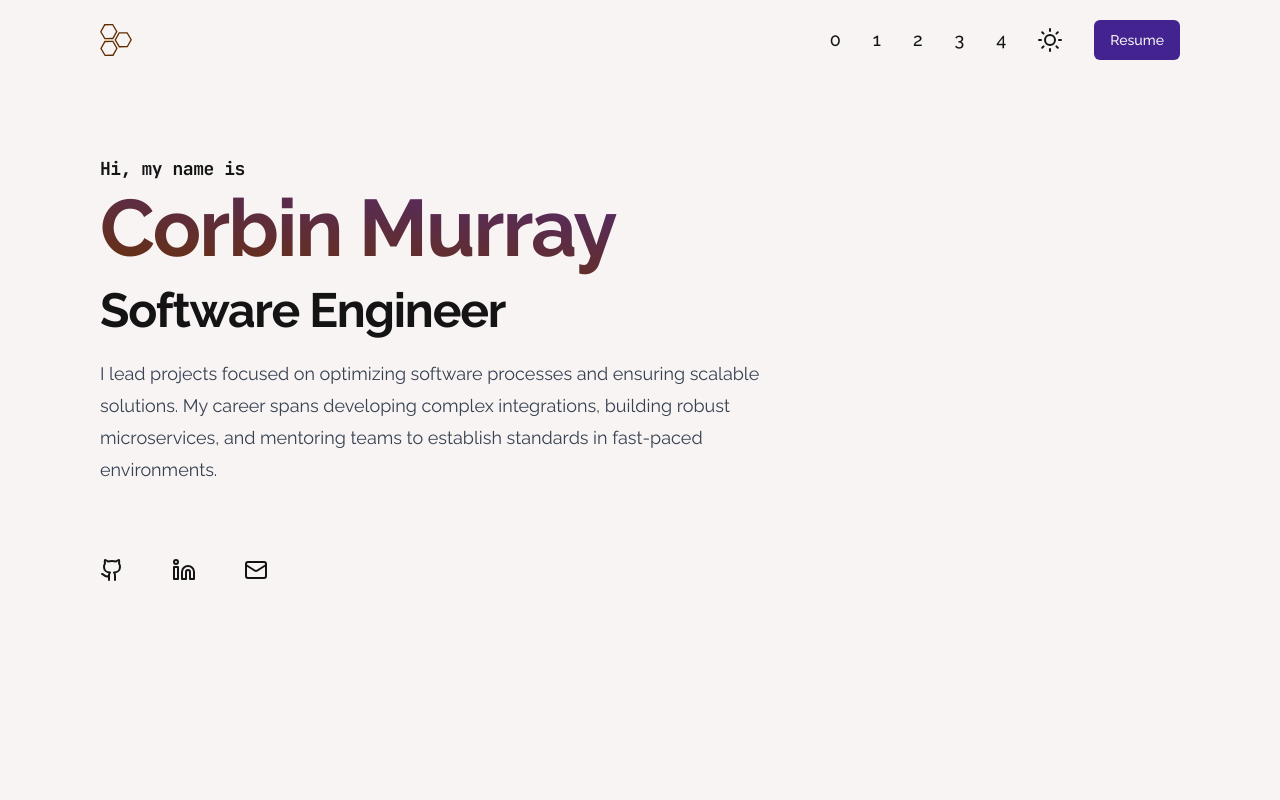
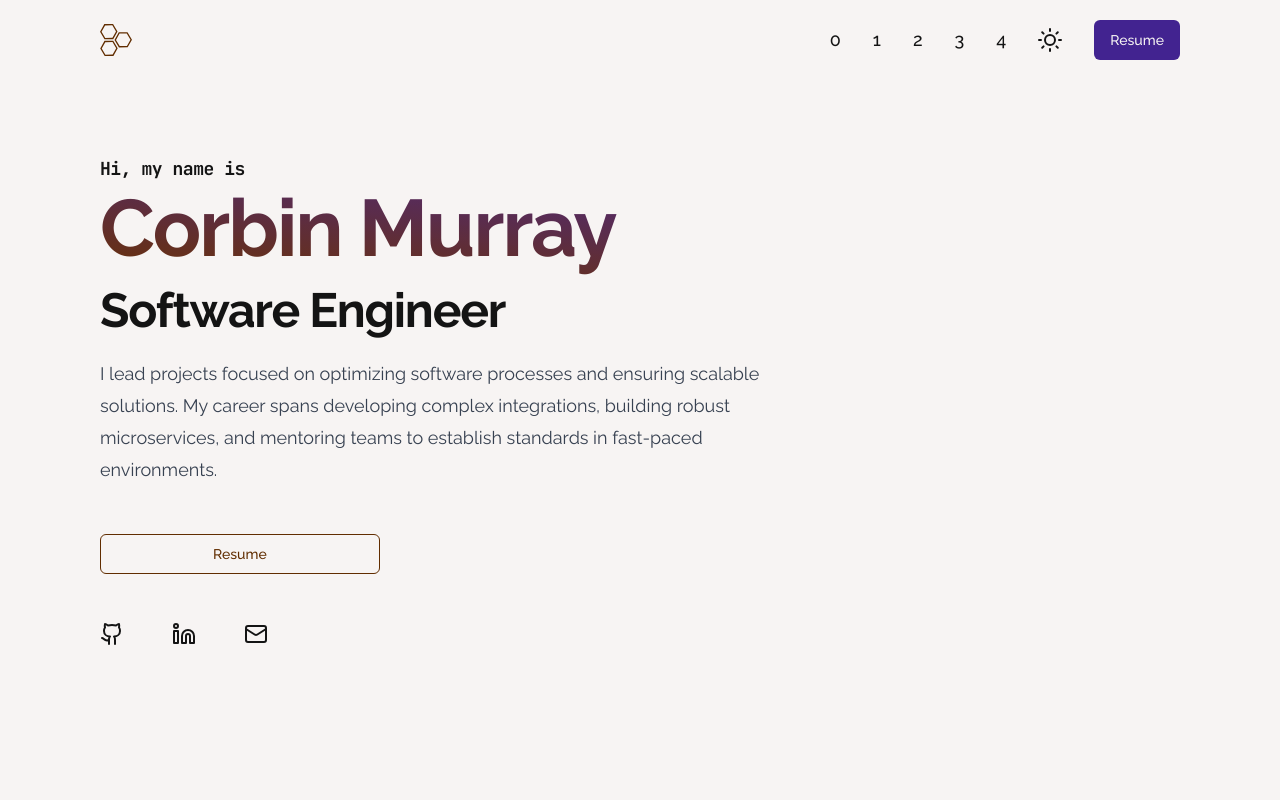
Before and after one commit to corbinmurray/corbinmurray-dev, a Next.js app: page / in a window 1280 px wide. Shown: the top 800 px of the page. Built offline with nearby package versions, Linux system fonts and the light colour scheme.

Commit message:
Remove misc

```diff
--- a/app/about/page.tsx
+++ b/app/about/page.tsx
@@ -3,7 +3,6 @@ import SectionHeader from "@/components/section-header";
 
 export default async function Page() {
 	return (
-		<>
 		<RevealSection id="about" className="relative mb-32 md:mb-64 scroll-mt-40">
 			<SectionHeader sequence={1} title="About Me" />
 
@@ -28,6 +27,5 @@ export default async function Page() {
 				</p>
 			</article>
 		</RevealSection>
-		</>
 	);
 }
--- a/app/contact/page.tsx
+++ b/app/contact/page.tsx
@@ -4,7 +4,6 @@ import SocialLinks from "@/components/social-links";
 
 export default async function Page() {
 	return (
-		<>
 		<RevealSection>
 			<SectionHeader sequence={4} title="Contact Me" />
 
@@ -17,6 +16,5 @@ export default async function Page() {
 
 			<SocialLinks orientation="horizontal" className="mt-16 md:gap-12" />
 		</RevealSection>
-		</>
 	);
 }
--- a/app/page.tsx
+++ b/app/page.tsx
@@ -1,9 +1,9 @@
 import RevealSection from "@/components/reveal-section";
 import SocialLinks from "@/components/social-links";
+import { Button } from "@/components/ui/button";
 
 export default async function Home() {
 	return (
-		<>
 		<RevealSection className="h-full flex flex-col justify-center overflow-hidden">
 			<h1 className="text-[clamp(14px,5vw,16px)] md:text-[clamp(14px,5vw,18px)] font-mono">Hi, my name is</h1>
 
@@ -20,10 +20,13 @@ export default async function Home() {
 				</p>
 			</article>
 
+			<Button size="blockToWide" variant="outline" className="mt-6">
+				Resume
+			</Button>
+
 			<div className="mt-12 flex items-center gap-x-12">
 				<SocialLinks orientation="horizontal" className="md:gap-12" />
 			</div>
 		</RevealSection>
-		</>
 	);
 }
--- a/app/projects/page.tsx
+++ b/app/projects/page.tsx
@@ -6,7 +6,6 @@ import { Github, SquareArrowOutUpRight } from "lucide-react";
 
 export default async function Page() {
 	return (
-		<>
 		<RevealSection id="projects" className="">
 			<SectionHeader sequence={3} title="Projects" />
 
@@ -39,6 +38,5 @@ export default async function Page() {
 				})}
 			</ul>
 		</RevealSection>
-		</>
 	);
 }
```
Lines whose indentation alone changed are shown as unchanged.
